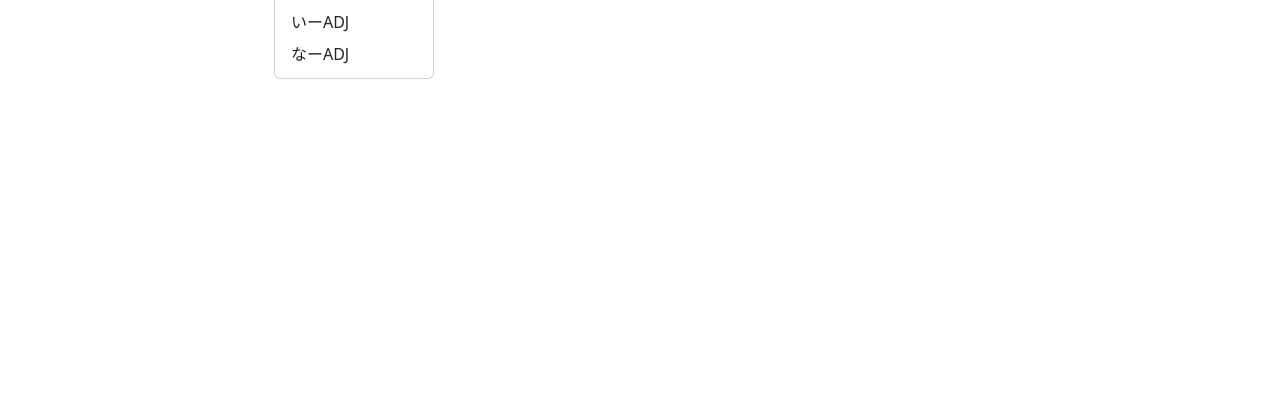
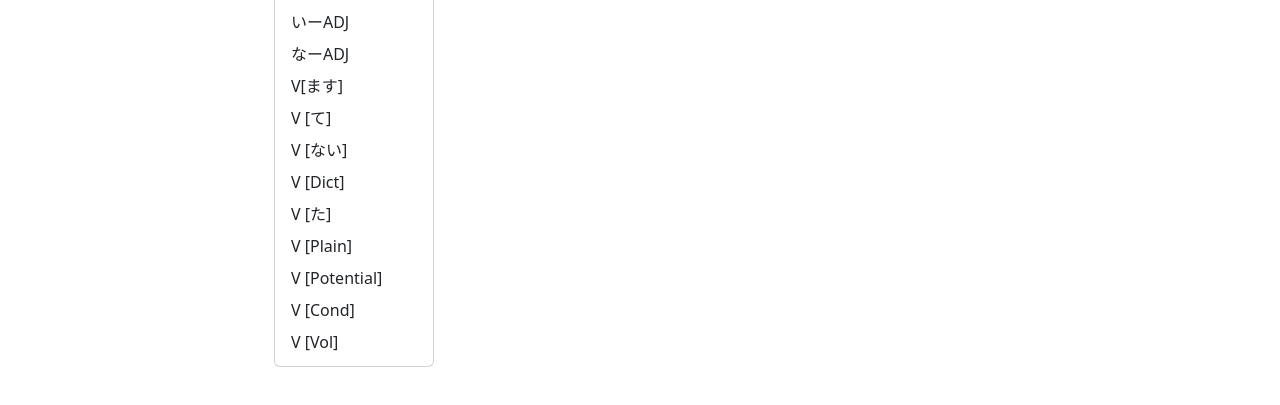
Before and after one commit to mera-tinambacan/MyNihongoApp, a React (Create React App) app in the folder frontend/: page / in a window 1280 px wide. Both pictures are taken after a click on the button "Filter". Shown: the part 171-576 px from the top of the page. Built offline with nearby package versions, Linux system fonts and the light colour scheme; no server answers.

Commit message:
added more filter

```diff
--- a/frontend/src/components/LessonList.js
+++ b/frontend/src/components/LessonList.js
@@ -35,7 +35,6 @@ const LessonList = () => {
             setFilter(selectedFilter);
         }
     }
-
     const filteredLessons = filter ? lessons.filter(lesson => lesson.vform === filter) : lessons;
 
     return (
@@ -58,6 +57,15 @@ const LessonList = () => {
                             <Dropdown.Item onClick={() => handleFilterChange("NOUN")}>Noun</Dropdown.Item>
                             <Dropdown.Item onClick={() => handleFilterChange("いーADJ")}>いーADJ</Dropdown.Item>
                             <Dropdown.Item onClick={() => handleFilterChange("なーADJ")}>なーADJ</Dropdown.Item>
+                            <Dropdown.Item onClick={() => handleFilterChange("V[ます]")}>V[ます]</Dropdown.Item>
+                            <Dropdown.Item onClick={() => handleFilterChange("V[て]")}>V [て]</Dropdown.Item>
+                            <Dropdown.Item onClick={() => handleFilterChange("V[ない]")}>V [ない]</Dropdown.Item>
+                            <Dropdown.Item onClick={() => handleFilterChange("V[Dict]")}>V [Dict]</Dropdown.Item>
+                            <Dropdown.Item onClick={() => handleFilterChange("V[た]")}>V [た]</Dropdown.Item>
+                            <Dropdown.Item onClick={() => handleFilterChange("V[Plain]")}>V [Plain]</Dropdown.Item>
+                            <Dropdown.Item onClick={() => handleFilterChange("V[Potential]")}>V [Potential]</Dropdown.Item>
+                            <Dropdown.Item onClick={() => handleFilterChange("V[Cond]")}>V [Cond]</Dropdown.Item>
+                            <Dropdown.Item onClick={() => handleFilterChange("V[Vol]")}>V [Vol]</Dropdown.Item>
                         </Dropdown.Menu>
                     </Dropdown>
                 </Form>
```
